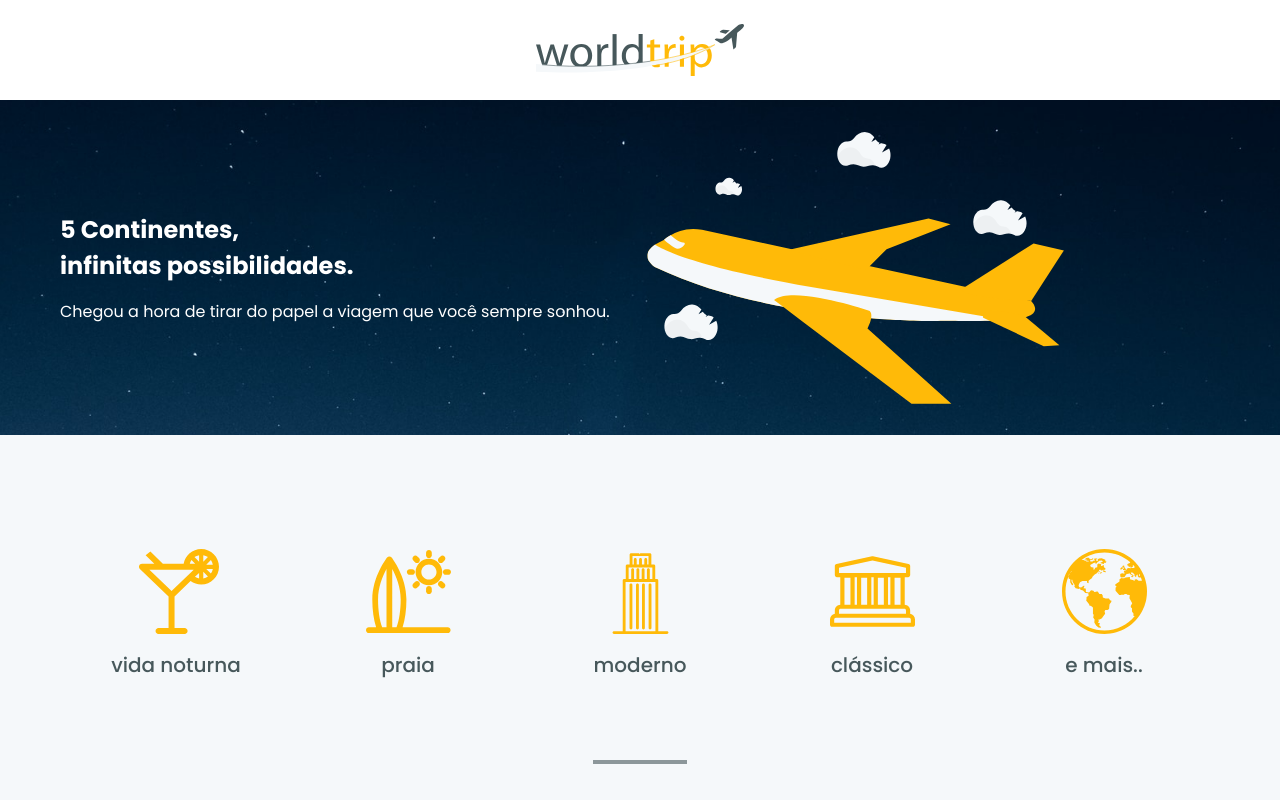
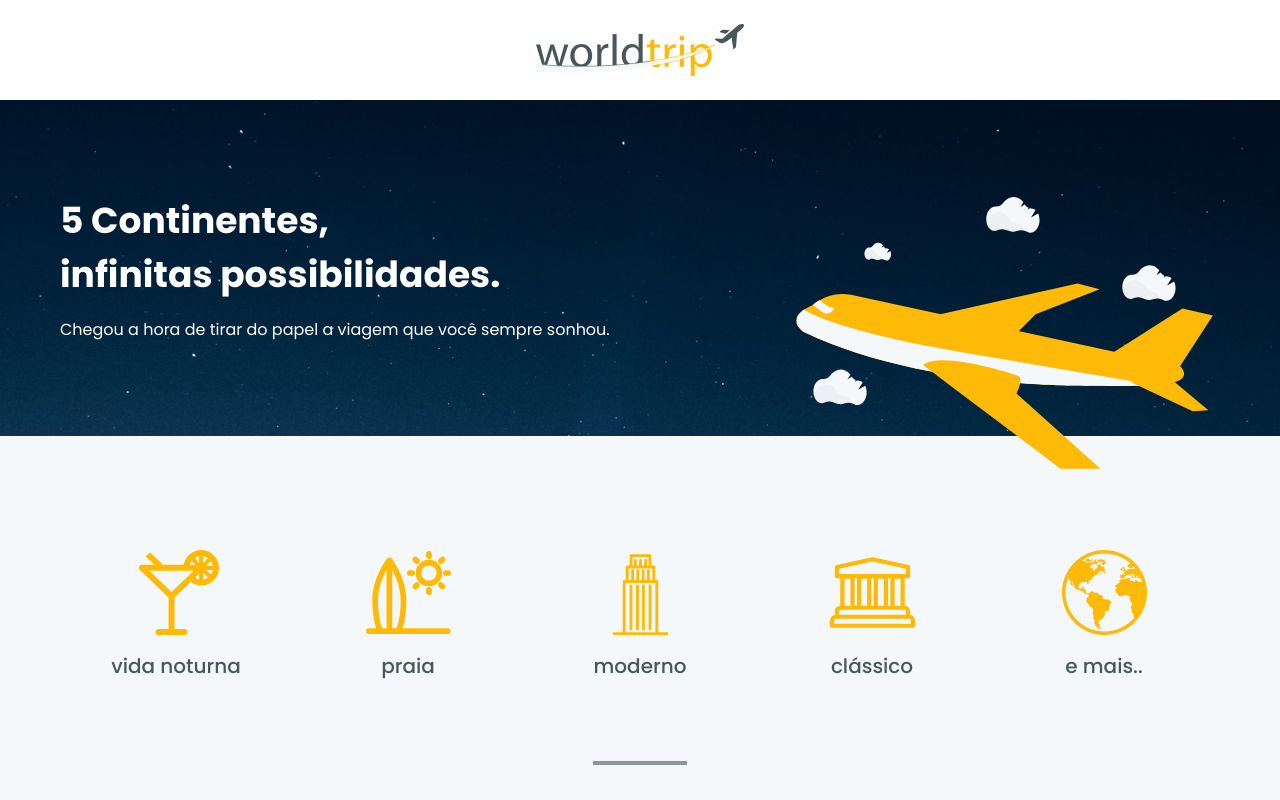
Before and after one commit to fontanettiwilliam/ignite_reactjs_challenge_04, a Next.js app: page / in a window 1280 px wide. Shown: the top 800 px of the page. Built offline with nearby package versions, Linux system fonts and the light colour scheme.

Commit message:
Fix Banner

```diff
--- a/src/components/Banner/index.tsx
+++ b/src/components/Banner/index.tsx
@@ -1,30 +1,36 @@
-import { Flex, Image, Text } from "@chakra-ui/react";
+import { Box, Flex, Heading, Image, Text } from "@chakra-ui/react";
 
 export function Banner() {
   return (
     <Flex
       w="100%"
-      height="335px"
-      align="center"
-      justify="center"
+      height="21rem"
       backgroundImage="url('/images/home_banner.png')"
       backgroundPosition="center"
       backgroundRepeat="no-repeat"
       backgroundSize="cover"
     >
-      <Flex w="100%" maxWidth="1160" align="center">
-        <Flex flex={1} flexDirection="column">
-          <Text color="white" fontSize="2xl" fontWeight="bold" mb="4">
+      <Flex
+        maxWidth="1160px"
+        width="100%"
+        mx="auto"
+        justify="space-between"
+        align="center"
+      >
+        <Box color="white">
+          <Heading fontWeight="bold" mb="4" lineHeight="3.375rem">
             5 Continentes, <br /> infinitas possibilidades.
-          </Text>
-          <Text color="white">
+          </Heading>
+          <Text>
             Chegou a hora de tirar do papel a viagem que você sempre sonhou.
           </Text>
-        </Flex>
+        </Box>
 
-        <Flex flex={1}>
-          <Image src="/images/airplane.svg" />
-        </Flex>
+        <Image
+          mb="-32"
+          src="/images/airplane.svg"
+          alt="Avião voando entre as nuvens"
+        />
       </Flex>
     </Flex>
   );
```
